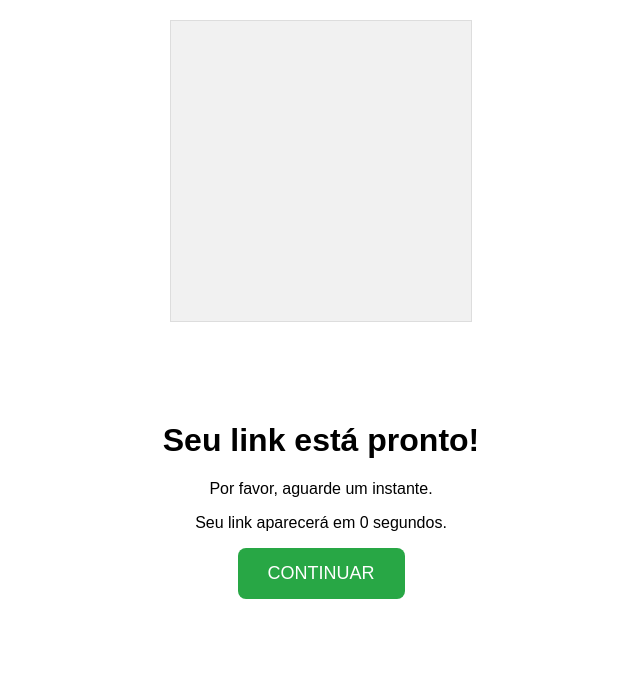
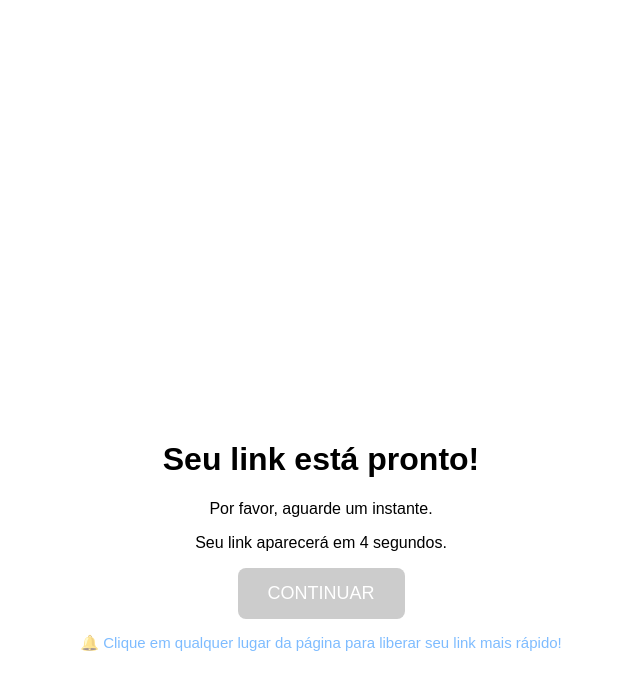
Before and after one commit to ericdimitri2022-design/Projeto_ADS, a Flask app: a page that uses templates/espera.html in a window 1280 px wide. Shown: the top 690 px of the page, without its empty margins (319-959 px from the left). Run offline with Flask 3, Linux system fonts and the light colour scheme.

Commit message:
Update espera.html

```diff
--- a/templates/espera.html
+++ b/templates/espera.html
@@ -3,7 +3,7 @@
 <head>
 <meta charset="UTF-8" />
 <meta name="viewport" content="width=device-width, initial-scale=1.0">
-<title>Gerador de Link</title>
+<title>Aguarde seu link...</title>
 <style>
   body {
     font-family: Arial, sans-serif;
@@ -12,9 +12,28 @@
     margin: 0;
     padding: 0;
   }
+
+  /* Banner superior */
+  #banner-top {
+    width: 100%;
+    max-width: 728px;
+    height: 90px;
+    margin: 10px auto;
+    display: block;
+  }
+
+  /* Banner quadrado 1:1 */
+  #banner-square {
+    width: 300px;
+    height: 300px;
+    margin: 20px auto;
+    display: block;
+  }
+
   .container {
-    margin-top: 100px;
+    margin-top: 10px;
   }
+
   button {
     background: #28a745;
     color: white;
@@ -23,36 +42,52 @@
     font-size: 18px;
     border-radius: 8px;
     cursor: pointer;
+    transition: 0.3s;
   }
+
   button:disabled {
     background: #ccc;
+    cursor: not-allowed;
   }
-  #banner {
-    width: 300px;
-    height: 300px;
-    margin: 20px auto;
-    background-color: #f1f1f1;
-    border: 1px solid #ddd;
+
+  /* Mensagem de incentivo ao clique */
+  .click-msg {
+    font-size: 15px;
+    color: #007bff;
+    margin-top: 15px;
+    animation: piscar 1s infinite;
+  }
+
+  @keyframes piscar {
+    0% {opacity: 1;}
+    50% {opacity: 0.3;}
+    100% {opacity: 1;}
   }
 </style>
 </head>
 <body>
 
-<!-- Banner fixo 1:1 -->
-<div id="banner">
+<!-- Banner topo -->
+<div id="banner-top">
+  <script async src="//pl27813082.effectivegatecpm.com/01/81/75/0181758b919925fc16429ef442fcd016.js"></script>
+</div>
+
+<!-- Banner quadrado -->
+<div id="banner-square">
   <script async src="//pl27813082.effectivegatecpm.com/01/81/75/0181758b919925fc16429ef442fcd016.js"></script>
 </div>
 
 <div class="container">
   <h1>Seu link está pronto!</h1>
   <p>Por favor, aguarde um instante.</p>
-  <p>Seu link aparecerá em <span id="timer">3</span> segundos.</p>
+  <p>Seu link aparecerá em <span id="timer">10</span> segundos.</p>
   <button id="continueBtn" disabled>CONTINUAR</button>
+  <p class="click-msg">🔔 Clique em qualquer lugar da página para liberar seu link mais rápido!</p>
 </div>
 
 <script>
-  // Timer do botão continuar
-  let timeLeft = 3;
+  // Contador de 10 segundos
+  let timeLeft = 10;
   const timerEl = document.getElementById('timer');
   const btn = document.getElementById('continueBtn');
   const destino = new URLSearchParams(window.location.search).get('destino');
@@ -67,6 +102,7 @@
     }
   }, 1000);
 
+  // Smartlink - abre apenas 1x
   let smartTriggered = false;
   btn.addEventListener('click', () => {
     if (!smartTriggered) {
@@ -79,15 +115,16 @@
   });
 
   // Popunder em qualquer clique fora do botão
+  let popTriggered = false;
   document.body.addEventListener('click', (e) => {
-    if (e.target.id !== "continueBtn") {
+    if (e.target.id !== "continueBtn" && !popTriggered) {
+      popTriggered = true;
       window.open("https://www.effectivegatecpm.com/t9qgb4wne?key=e2f2ef1a78fa505cacbba37ab8d66d81", "_blank");
+      setTimeout(() => popTriggered = false, 6000); // previne spam de cliques
     }
   });
-</script>
 
-<!-- Forçar o Social Bar a carregar cedo -->
-<script>
+  // Forçar o Social Bar a carregar cedo
   window.addEventListener('DOMContentLoaded', function(){
     const s = document.createElement('script');
     s.src = '//pl27806574.effectivegatecpm.com/5c/d9/9e/5cd99e5c3ffff1cc40d62cb9be9886f7.js';
```
